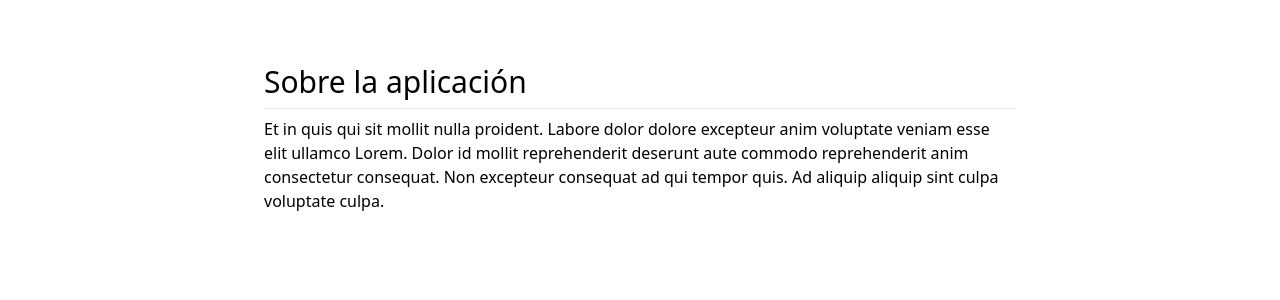
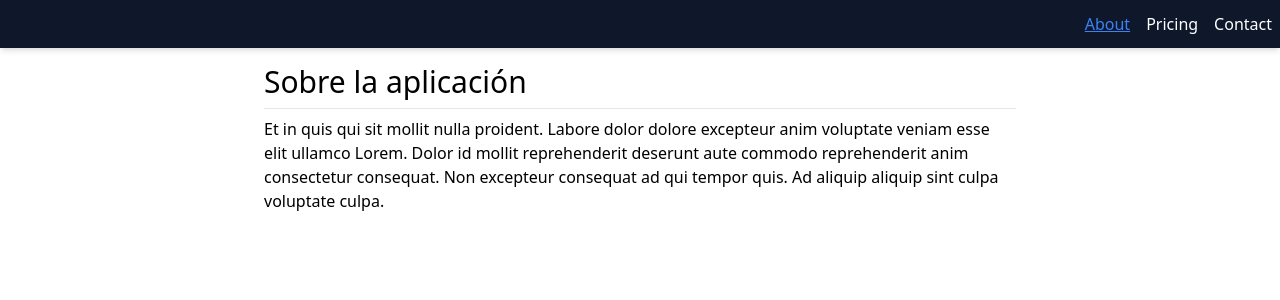
Before and after one commit to CManuelHernandez/AngularPokemonSsr, an Angular app: page /about in a window 1280 px wide. Shown: the top 300 px of the page. Built offline with nearby package versions, Linux system fonts and the light colour scheme.

Commit message:
Navbar - Navegar entre páginas

```diff
--- a/src/app/app.component.html
+++ b/src/app/app.component.html
@@ -1,3 +1,5 @@
+<app-navbar />
+
 <div class="max-w-3xl m-auto mt-16 px-2">
   <router-outlet />
 </div>
--- a/src/app/app.component.ts
+++ b/src/app/app.component.ts
@@ -1,12 +1,13 @@
 import { Component } from '@angular/core';
 import { RouterOutlet } from '@angular/router';
+import { NavbarComponent } from './shared/components/navbar/navbar.component';
 
 @Component({
   selector: 'app-root',
   standalone: true,
-  imports: [RouterOutlet],
+  imports: [RouterOutlet, NavbarComponent],
   templateUrl: './app.component.html',
-  styleUrl: './app.component.css'
+  styleUrl: './app.component.css',
 })
 export class AppComponent {
   title = 'pokemon-ssr';
--- /dev/null
+++ b/src/app/shared/components/navbar/navbar.component.html
@@ -0,0 +1,22 @@
+<nav
+  class="text-white gap-4 top-0 absolute z-50 w-full flex justify-end px-2 py-3 bg-slate-900 shadow-md"
+>
+  <a
+    class="hover:underline"
+    routerLinkActive="text-blue-500 underline"
+    [routerLink]="['/about']"
+    >About</a
+  >
+  <a
+    class="hover:underline"
+    routerLinkActive="text-blue-500 underline"
+    routerLink="/pricing"
+    >Pricing</a
+  >
+  <a
+    class="hover:underline"
+    routerLinkActive="text-blue-500 underline"
+    routerLink="/contact"
+    >Contact</a
+  >
+</nav>
--- /dev/null
+++ b/src/app/shared/components/navbar/navbar.component.ts
@@ -0,0 +1,11 @@
+import { ChangeDetectionStrategy, Component } from '@angular/core';
+import { RouterLink, RouterLinkActive } from '@angular/router';
+
+@Component({
+  selector: 'app-navbar',
+  standalone: true,
+  imports: [RouterLink, RouterLinkActive],
+  templateUrl: './navbar.component.html',
+  changeDetection: ChangeDetectionStrategy.OnPush,
+})
+export class NavbarComponent {}
```
